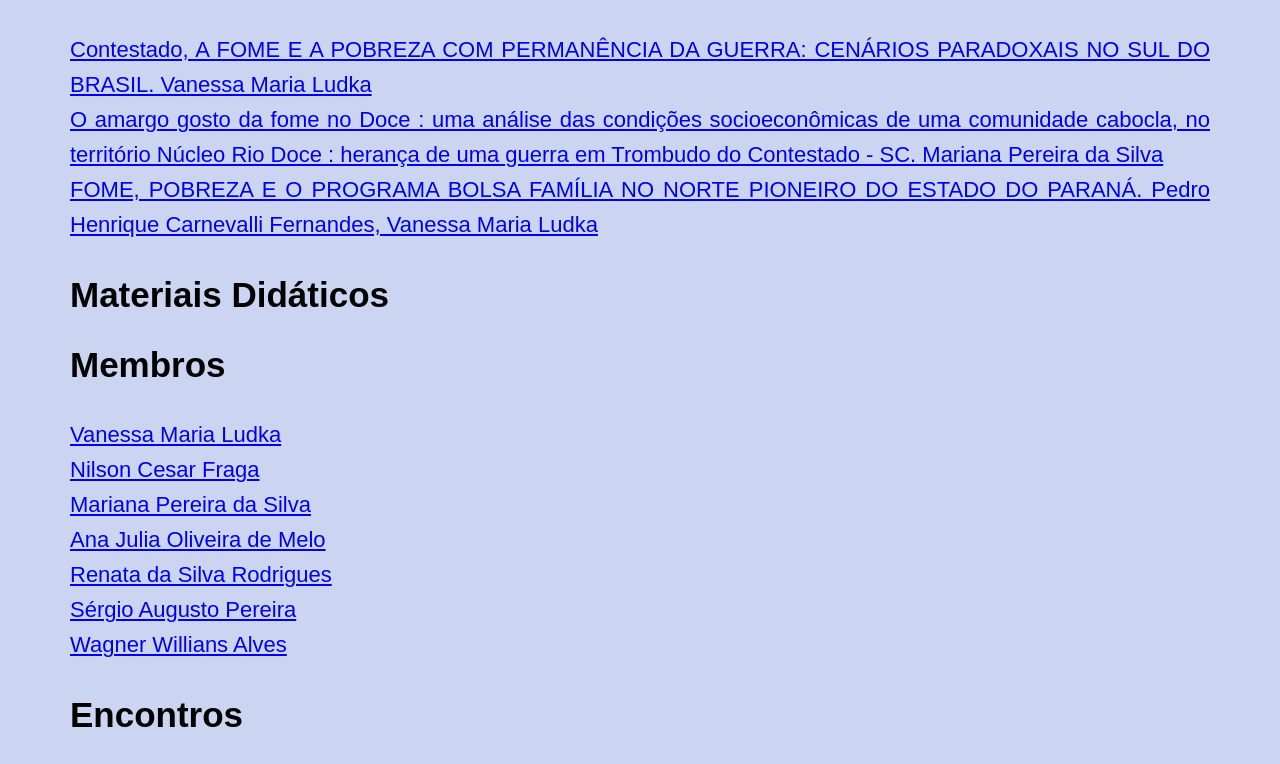
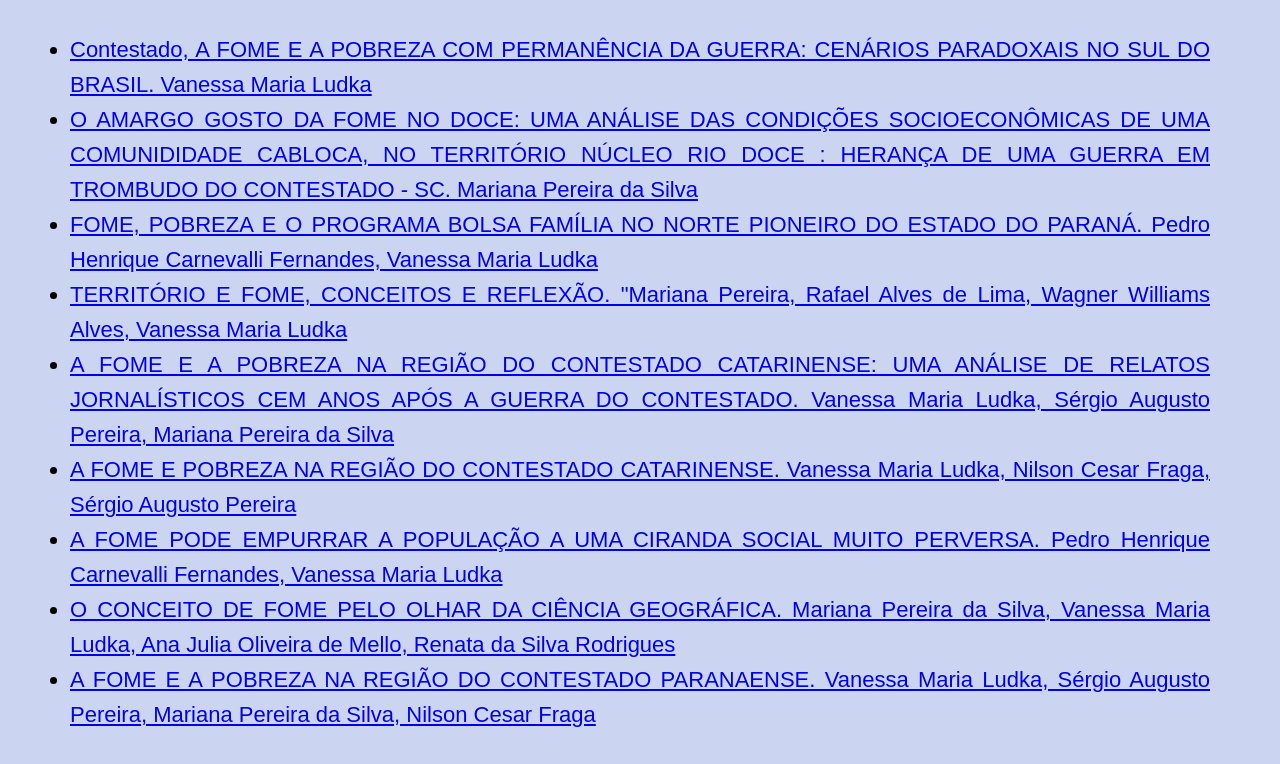
Before and after one commit to Mariana823/geofome, a plain HTML site: page index.html in a window 1280 px wide. Shown: the part 840-1604 px from the top of the page. Drawn offline with Linux system fonts and the light colour scheme.

Commit message:
Adiciona trabalhos

```diff
--- a/index.html
+++ b/index.html
@@ -51,14 +51,42 @@
 <!-- SEÇÃO TRABALHOS -->
         <div class="sobre-trabalhos" id="trabalhos">
             <h3 class="trabalhos-titulo">Trabalhos Publicados</h3>
-            <p><a href="https://acervodigital.ufpr.br/bitstream/handle/1884/43732/R%20-%20T%20-%20VANESSA%20MARIA%20LUDKA.pdf?sequence=3isAllowed=y"
-            target="_blank" class="trabalhos">Contestado, A FOME E A POBREZA COM PERMANÊNCIA DA GUERRA: CENÁRIOS PARADOXAIS NO SUL DO BRASIL.
-            Vanessa Maria Ludka</a></p>
-            <p><a href="http://www.bibliotecadigital.uel.br/document/?code=vtls000226280" target="_blank" class="trabalhos">O amargo gosto da fome no Doce :
-            uma análise das condições socioeconômicas de uma comunidade cabocla, no território Núcleo Rio Doce : herança de uma guerra em Trombudo do Contestado - SC.
-            Mariana Pereira da Silva</a></p>
-            <p><a href="https://www.periodicos.ufrn.br/sociedadeeterritorio/article/view/20341" target="_blank" class="trabalhos">
-                FOME, POBREZA E O PROGRAMA BOLSA FAMÍLIA NO NORTE PIONEIRO DO ESTADO DO PARANÁ. Pedro Henrique Carnevalli Fernandes, Vanessa Maria Ludka</a></p>
+
+            <ul>
+                <li><a href="https://acervodigital.ufpr.br/bitstream/handle/1884/43732/R%20-%20T%20-%20VANESSA%20MARIA%20LUDKA.pdf?sequence=3isAllowed=y"
+                target="_blank" class="trabalhos">Contestado, A FOME E A POBREZA COM PERMANÊNCIA DA GUERRA: CENÁRIOS PARADOXAIS NO SUL DO BRASIL.
+                 Vanessa Maria Ludka</a></li>
+
+                <li><a href="http://www.bibliotecadigital.uel.br/document/?code=vtls000226280" target="_blank" class="trabalhos"> O AMARGO GOSTO DA FOME NO DOCE:
+                UMA ANÁLISE DAS CONDIÇÕES SOCIOECONÔMICAS DE UMA COMUNIDIDADE CABLOCA, NO TERRITÓRIO NÚCLEO RIO DOCE : HERANÇA DE UMA GUERRA EM TROMBUDO DO CONTESTADO
+                 - SC. Mariana Pereira da Silva</a></li>
+
+                <li><a href="https://www.periodicos.ufrn.br/sociedadeeterritorio/article/view/20341" target="_blank" class="trabalhos">
+                FOME, POBREZA E O PROGRAMA BOLSA FAMÍLIA NO NORTE PIONEIRO DO ESTADO DO PARANÁ. Pedro Henrique Carnevalli Fernandes, Vanessa Maria Ludka</a></li>
+
+                <li><a href="http://revista.unicuritiba.edu.br/index.php/RIMA/article/view/2236" target="_blank" class="trabalhos">
+                TERRITÓRIO E FOME, CONCEITOS E REFLEXÃO. "Mariana Pereira, Rafael Alves de Lima, Wagner Williams Alves, Vanessa Maria Ludka</a></li>
+
+                <li><a href="http://www.uel.br/revistas/uel/index.php/Geographia/article/view/31769" target="_blank" class="trabalhos">
+                A FOME E A POBREZA NA REGIÃO DO CONTESTADO CATARINENSE: UMA ANÁLISE DE RELATOS JORNALÍSTICOS CEM ANOS APÓS A GUERRA DO CONTESTADO.
+                Vanessa Maria Ludka, Sérgio Augusto Pereira, Mariana Pereira da Silva</a></li>
+
+                <li><a href="https://singa2017.files.wordpress.com/2017/12/gt17_1506893895_arquivo_artigocompleto_singa.pdf" target="_blank" class="trabalhos">
+                A FOME E POBREZA NA REGIÃO DO CONTESTADO CATARINENSE. Vanessa Maria Ludka, Nilson Cesar Fraga, Sérgio Augusto Pereira</a></li>
+
+                <li><a href="https://www.folhadelondrina.com.br/ponto-de-vista/a-fome-pode-empurrar-a-populacao-a-uma-ciranda-social-muito-perversa-3058357e.html" target="_blank" class="trabalhos">
+                A FOME PODE EMPURRAR A POPULAÇÃO A UMA CIRANDA SOCIAL MUITO PERVERSA. Pedro Henrique Carnevalli Fernandes, Vanessa Maria Ludka</a></li>
+               <!-- ARTIGO SUSPEITO
+                <li><a href="https://core.ac.uk/download/pdf/235995757.pdf" target="_blank" class="trabalhos">
+                TERRITÓRIO E FOME, CONCEITOS E REFLEXÃO. Deivid Junior de Mello, Mariana Pereira, Rafael Alves de Lima, Wagner Williams Alves, Vanessa Maria Ludka</a></li>
+                -->
+                <li><a href="http://revista.unicuritiba.edu.br/index.php/RIMA/article/view/2236" target="_blank" class="trabalhos">
+                O CONCEITO DE FOME PELO OLHAR DA CIÊNCIA GEOGRÁFICA. Mariana Pereira da Silva, Vanessa Maria Ludka, Ana Julia Oliveira de Mello, Renata da Silva Rodrigues</a></li>
+
+                <li><a href="http://anais.uel.br/portal/index.php/contestado/article/view/944" target="_blank" class="trabalhos">
+                A FOME E A POBREZA NA REGIÃO DO CONTESTADO PARANAENSE. Vanessa Maria Ludka, Sérgio Augusto Pereira, Mariana Pereira da Silva, Nilson Cesar Fraga</a></li>
+
+            </ul>
         </div>
 
 <!-- SEÇÃO MATERIAIS -->
```
